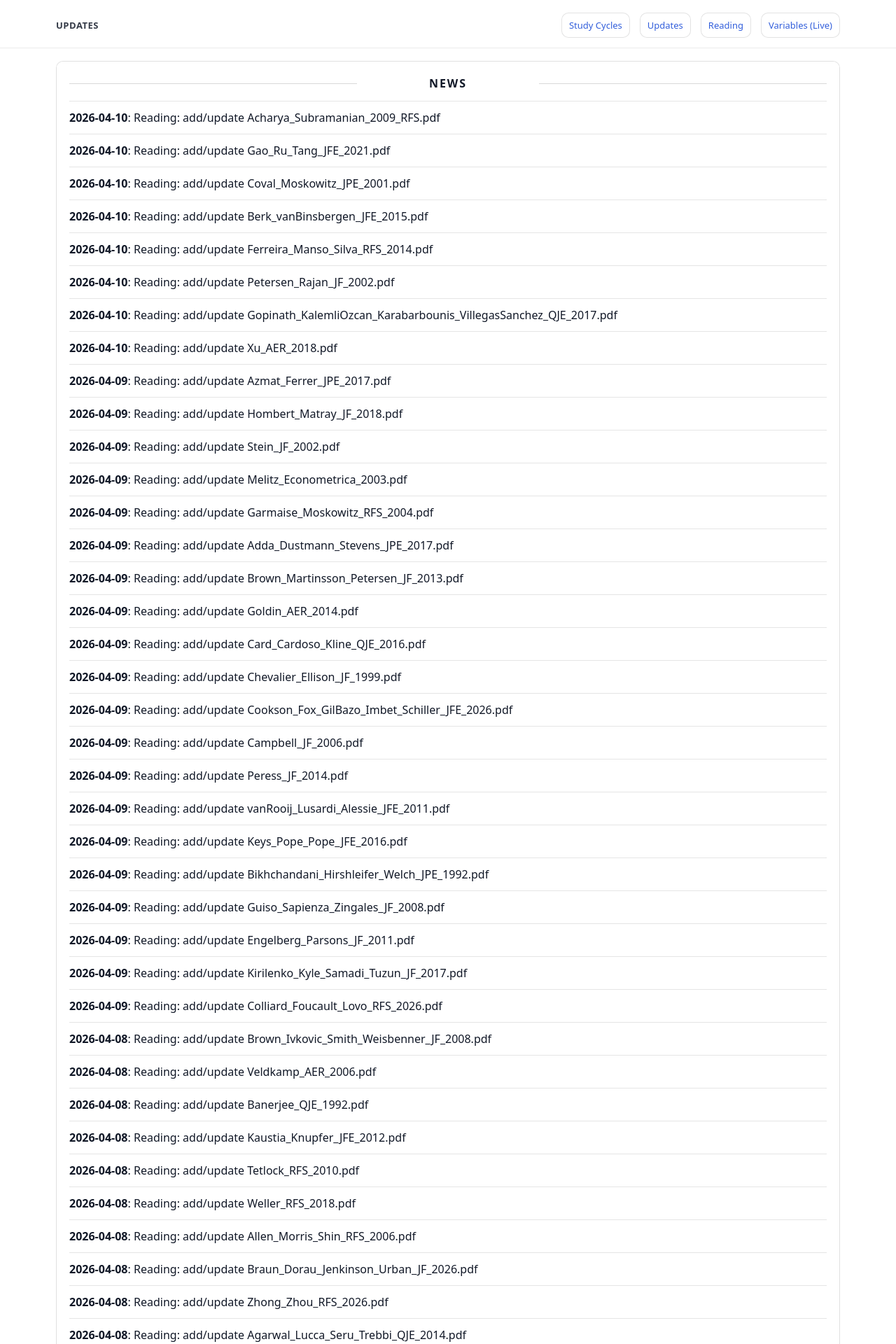
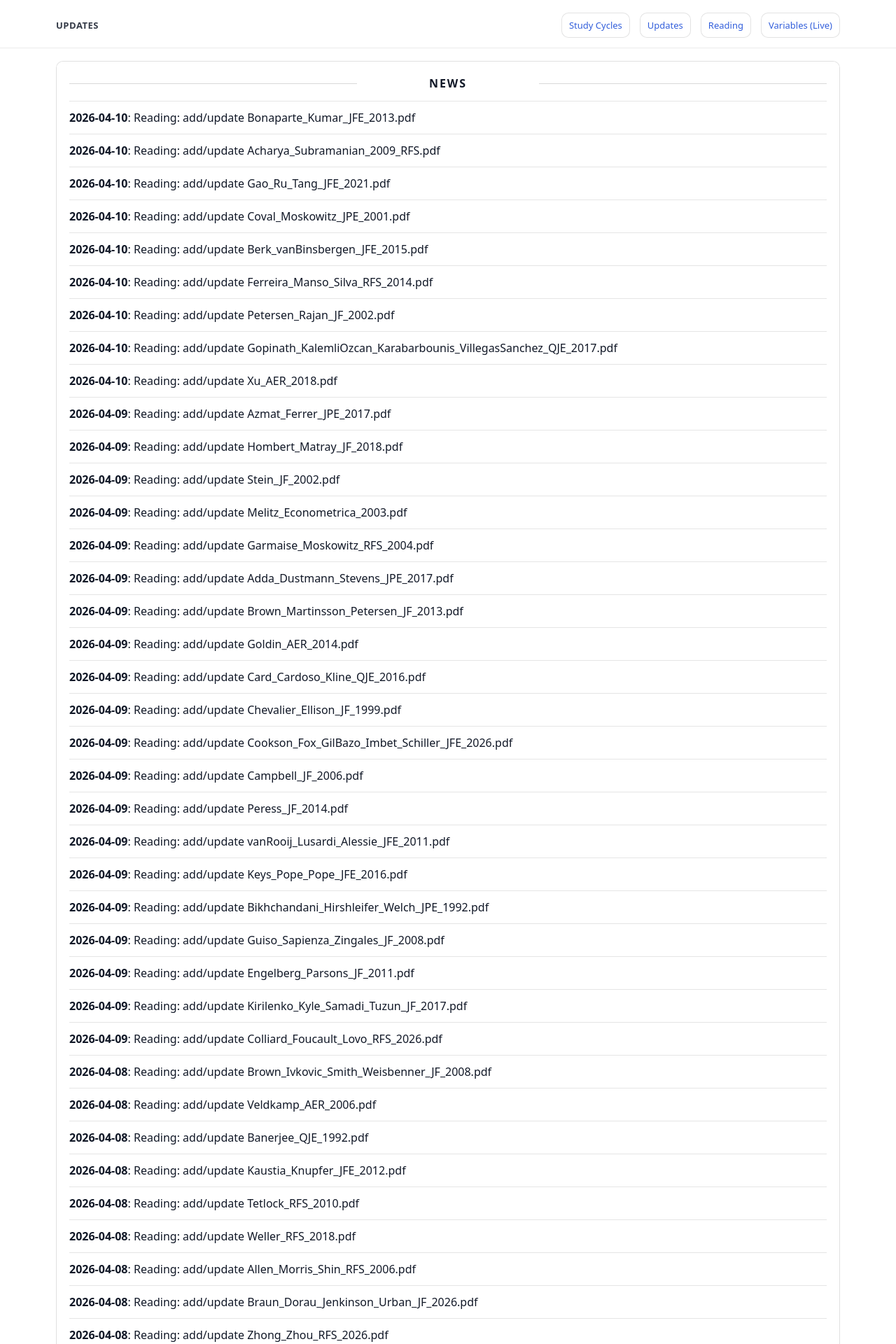
Before and after one commit to yaxinzn/study-archive, a Jekyll site: the page built from updates/index.md, in a window 1280 px wide. Shown: the top 1920 px of the page at 70% size. Built offline with Jekyll 4.4.1, drawn with Linux system fonts in a browser that asks for light colours; some of the changed text lies outside the part shown.

Commit message:
chore: update NEWS feed

```diff
--- a/_data/news.yml
+++ b/_data/news.yml
@@ -1,4 +1,7 @@
 # Auto-generated update history (sorted newest -> oldest). Do not edit manually.
+- ts: "1775807187"
+  date: "2026-04-10"
+  title: "Reading: add/update Bonaparte_Kumar_JFE_2013.pdf"
 - ts: "1775777404"
   date: "2026-04-10"
   title: "Reading: add/update Acharya_Subramanian_2009_RFS.pdf"
```
